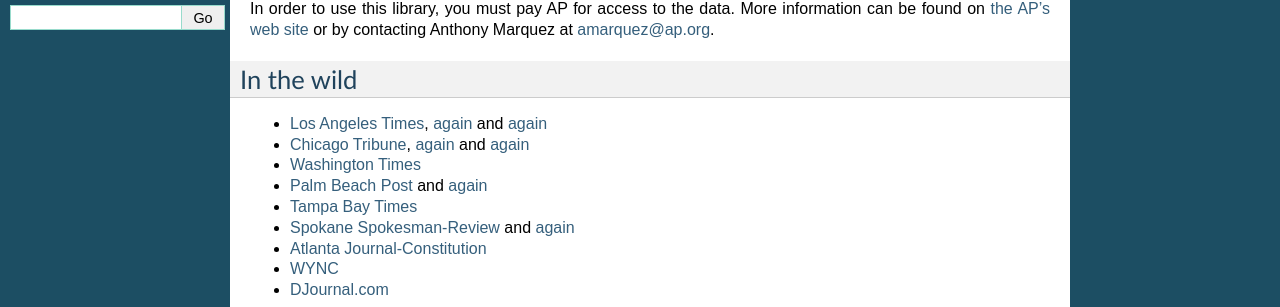
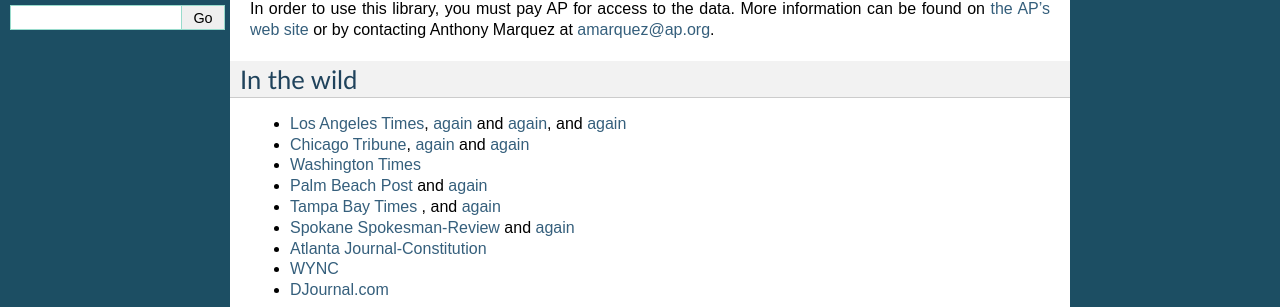
Before and after one commit to datadesk/python-elections, a Sphinx documentation site: the page built from docs/index.rst, in a window 1280 px wide. Shown: the part 322-629 px from the top of the page. Built offline with Sphinx 7.4.7, drawn with Linux system fonts in a browser that asks for light colours.

Commit message:
Update index.rst

```diff
--- a/docs/index.rst
+++ b/docs/index.rst
@@ -19,11 +19,11 @@
 In the wild
 ===========
 
-* `Los Angeles Times <http://graphics.latimes.com/2012-election-gop-primary-overview/>`_, `again <http://graphics.latimes.com/2012-election-results-national-map/>`_ and `again <http://graphics.latimes.com/2012-election-results-california/>`_
+* `Los Angeles Times <http://graphics.latimes.com/2012-election-gop-primary-overview/>`_, `again <http://graphics.latimes.com/2012-election-results-national-map/>`_ and `again <http://graphics.latimes.com/2012-election-results-california/>`_, and `again <http://graphics.latimes.com/2014-election-results-nationwide/>`_
 * `Chicago Tribune <http://media.apps.chicagotribune.com/2012-elections/nh-primary.html>`_, `again <http://elections.chicagotribune.com/results/>`_ and `again <http://elections.chicagotribune.com/results/us-president/>`_
 * `Washington Times <http://www.washingtontimes.com/campaign-2012/FL/live-map/>`_
 * `Palm Beach Post <http://www.palmbeachpost.com/news/see-results-from-every-florida-county-on-our-2140533.html>`_ and `again <http://tampabay.com/tbprojects/elections/2012/results/results.html>`_
-* `Tampa Bay Times <http://www.tampabay.com/specials/2012/reports/2012FloridaElectionResults/presidential_primary.shtml>`_
+* `Tampa Bay Times <http://www.tampabay.com/specials/2012/reports/2012FloridaElectionResults/presidential_primary.shtml>`_ , and `again <http://www.tampabay.com/news/politics/election-results.page>`_
 * `Spokane Spokesman-Review <http://www.spokesman.com/elections/2012/idaho-primary-2012/>`_ and `again <http://www.spokesman.com/elections/2012/washington-general-election/results/>`_
 * `Atlanta Journal-Constitution <http://www.ajc.com/us-senate-gop-primary-map-2014/>`_
 * `WYNC <http://project.wnyc.org/election2014-nj-primary/>`_
```
